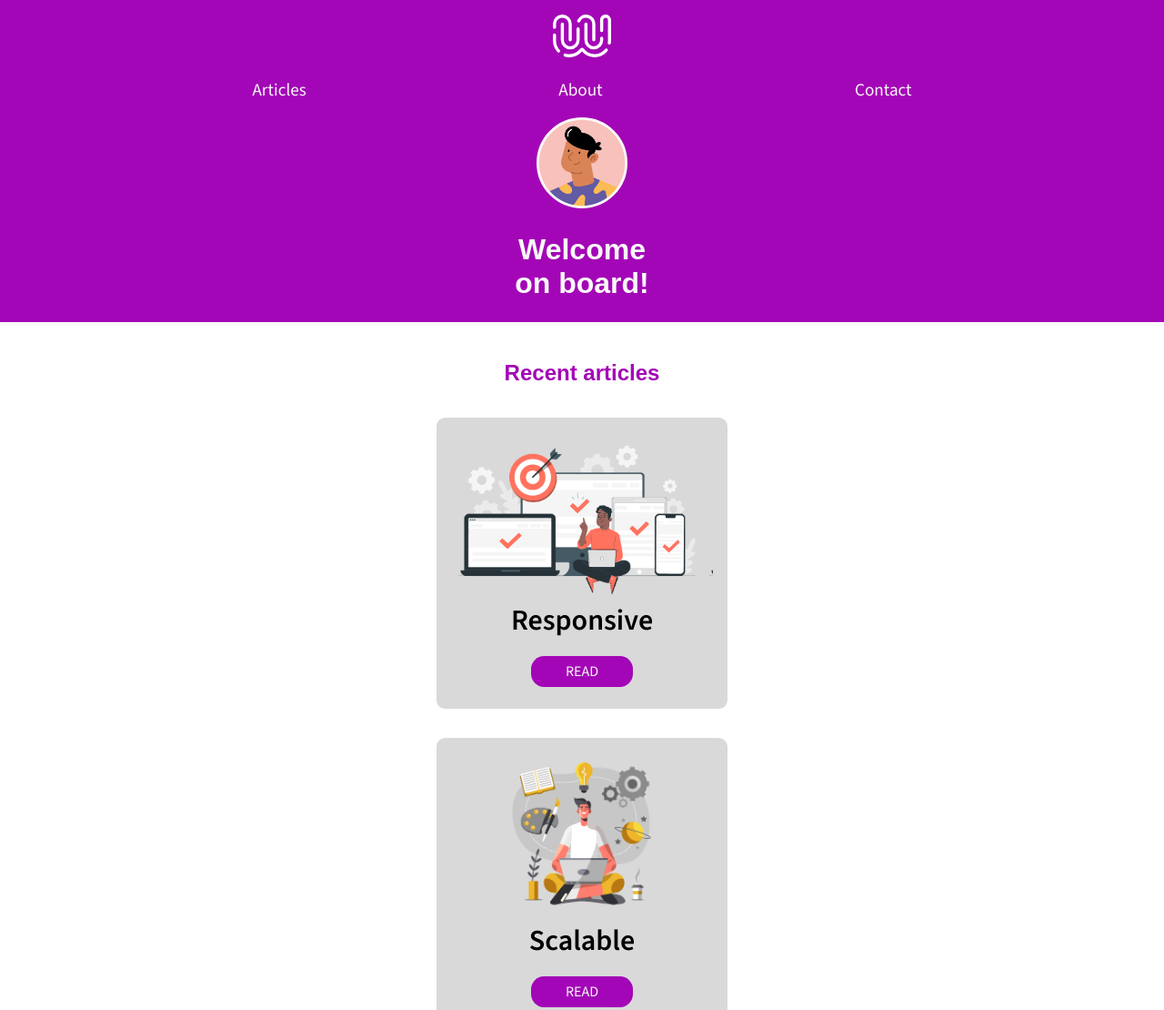
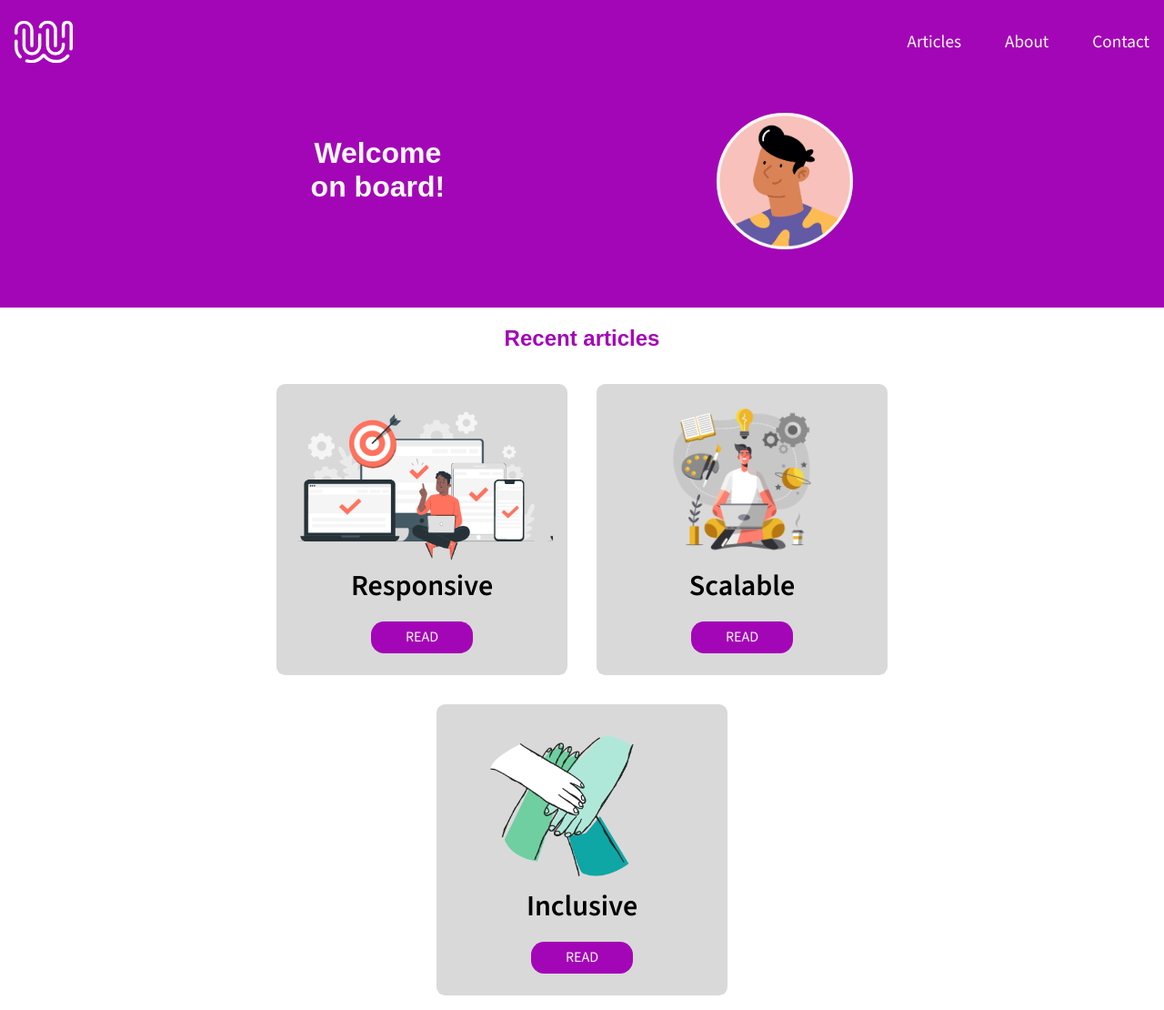
Before and after one commit to Remy-PARMENTIER-LEMIERE/Welcome-on-board-, a plain HTML site: page index.html in a window 1280 px wide. Shown: the top 1110 px of the page at 91% size. Drawn offline with Linux system fonts and the light colour scheme.

Commit message:
Ajout du responsive Desktop

```diff
--- a/style.css
+++ b/style.css
@@ -100,24 +100,24 @@ article {
   height: 320px;
   width: 320px;
   background-color: var(--secondary-color);
-  margin: 1rem 0;
+  margin: 1rem 1rem;
   border-radius: 3%;
   padding: 1rem 1rem 1.5rem;
   display: flex;
   flex-direction: column;
 
   &:first-of-type > .card-image {
-    background-image: url(./img/responsive.png);
+    background-image: url("./img/responsive.png");
     background-size: contain;
   }
   &:nth-of-type(2) > .card-image {
-    background-image: url(./img/scalable.png);
+    background-image: url("./img/scalable.png");
     background-size: contain;
     background-repeat: no-repeat;
     background-position: center;
   }
   &:nth-of-type(3) > .card-image {
-    background-image: url(./img/inclusive.png);
+    background-image: url("./img/inclusive.png");
     background-size: contain;
   }
 
@@ -165,3 +165,38 @@ footer {
 #heart {
   color: red;
 }
+@media screen and (min-width: 992px) {
+  /* HEADER */
+  nav {
+    display: flex;
+    justify-content: space-between;
+    padding: 1rem;
+
+    li {
+      padding-left: 3rem;
+    }
+  }
+  .header-container {
+    display: flex;
+    flex-direction: row-reverse;
+    justify-content: space-around;
+    align-items: center;
+    width: 70%;
+    margin: 0 auto;
+    padding: 2rem 0 4rem;
+    img {
+      width: 150px;
+    }
+  }
+  /* MAIN */
+  .articles {
+    flex-direction: row;
+    justify-content: center;
+    width: 70%;
+    flex-wrap: wrap;
+  }
+
+  aside {
+    width: 40%;
+  }
+}
```
